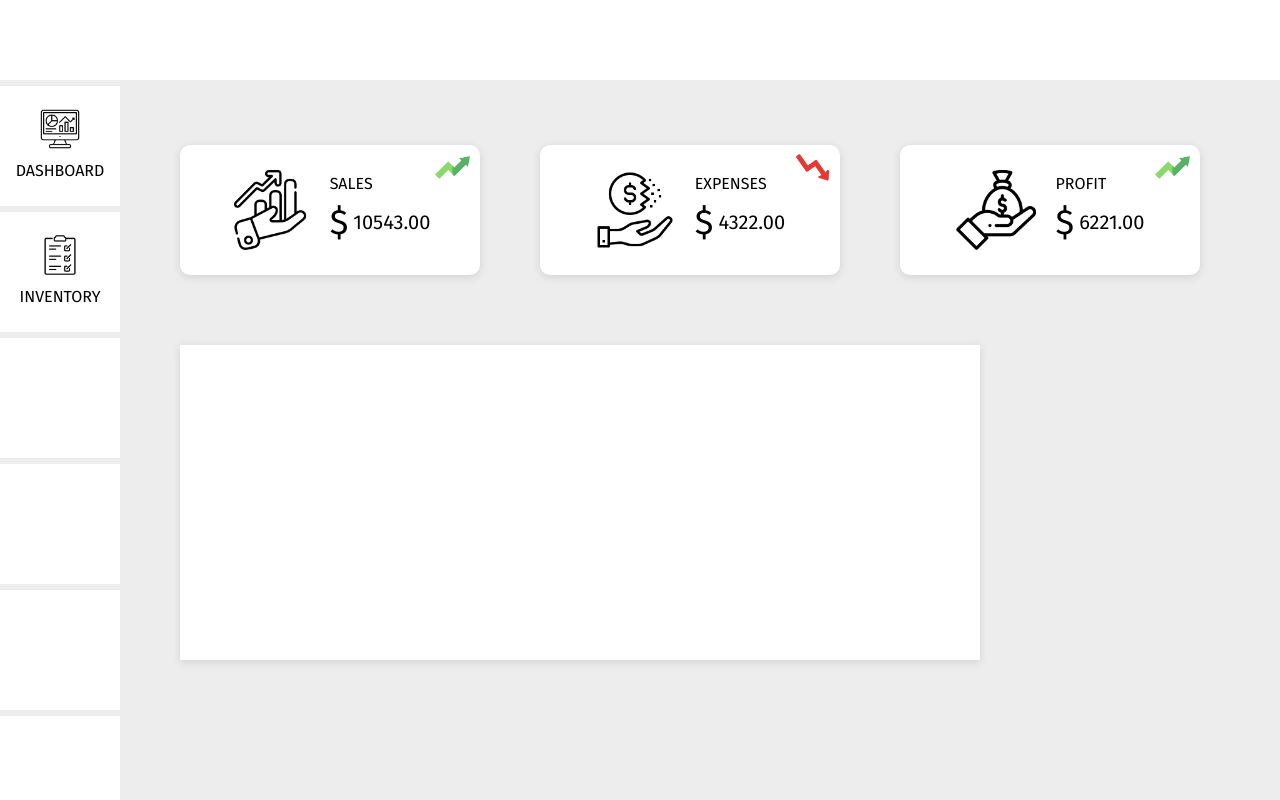
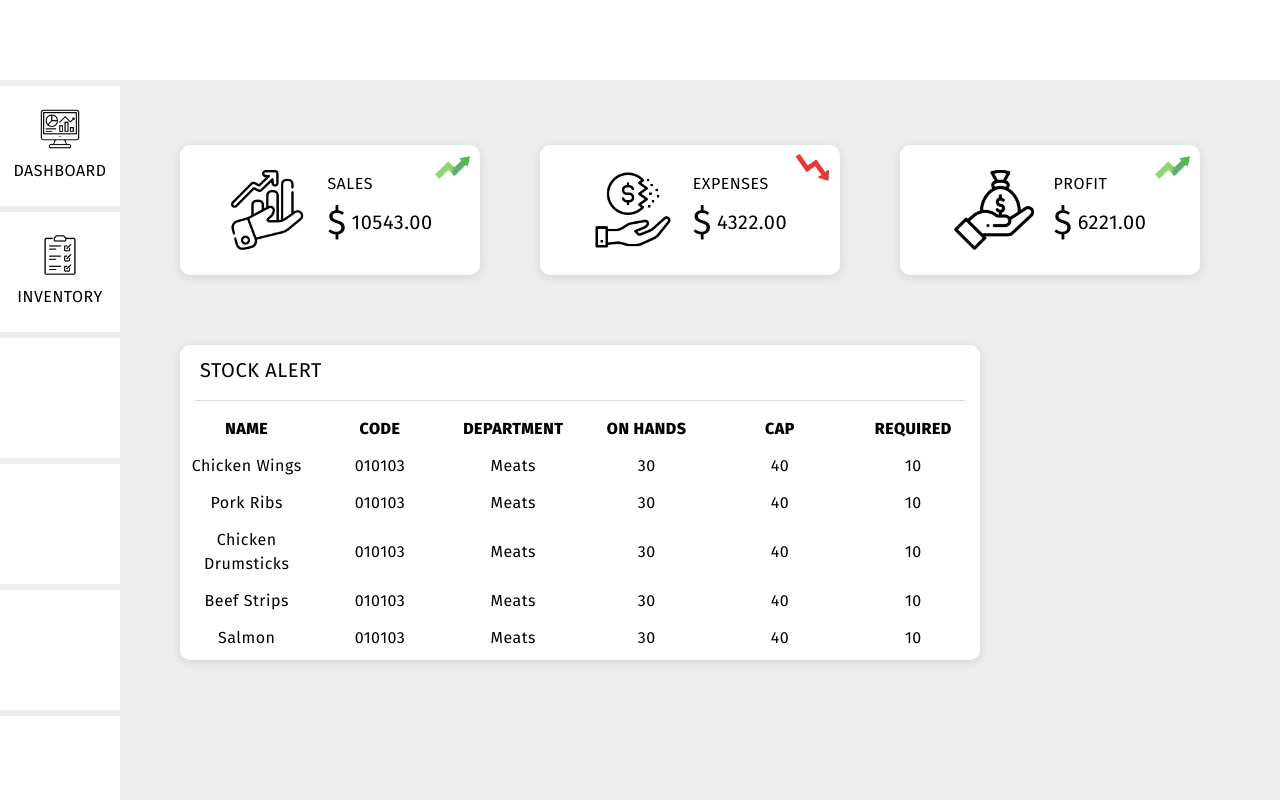
Before and after one commit to navrajkaler996/PrimeInventoryPro, a React (Vite) app in the folder client/: page / in a window 1280 px wide. Shown: the top 800 px of the page. Built offline with nearby package versions, Linux system fonts and the light colour scheme.

Commit message:
table added in StocksAlert

```diff
--- a/client/index.html
+++ b/client/index.html
@@ -15,6 +15,7 @@
       background-color: #EDEDED;
       font-family: 'Fira Sans', sans-serif;
       text-transform: uppercase;
+      letter-spacing: .5px;
      }
     </style>
   </head>
--- a/client/src/pages/Dashboard/Calculations.tsx
+++ b/client/src/pages/Dashboard/Calculations.tsx
@@ -15,7 +15,7 @@ const Calculations:React.FC = () => {
 
     return <div className="flex" id="dashboard-calculations">
             {calculations?.map((item) => {
-               return <div className="flex justify-center items-center relative w-[300px] h-[130px] bg-white ml-[60px] mt-[65px] rounded-primary shadow-custom">
+               return <div className="flex justify-center items-center relative w-[300px] h-[130px] bg-white ml-[60px] mt-[65px] rounded-custom shadow-custom">
                         <img src={getImage(item.type)} className="w-[80px] h-[80px]" />
                         <div className="flex flex-col ml-[20px]">
                             <p>{item.type}</p>
--- a/client/src/pages/Dashboard/StockAlert.tsx
+++ b/client/src/pages/Dashboard/StockAlert.tsx
@@ -1,7 +1,82 @@
 export const StockAlerts:React.FC = () => {
 
     return <div id="dashboard-stockalerts">
-        <div className="w-[800px] h-[315px] bg-white mt-[70px] ml-[60px] shadow-custom">
+        <div className="w-[800px] h-[315px] bg-white mt-[70px] ml-[60px] rounded-custom shadow-custom overflow-auto">
+            <h1 className="ml-[20px] pt-[10px] text-[20px]">Stock alert</h1>
+            <hr className="m-[15px] text-gray" />
+            <div>
+                <table className="table-fixed w-[100%] border-seperate border-spacing-y-3">
+                    <thead className="sticky top-0 bg-white">
+                        <tr>
+                            <th>Name</th>
+                            <th>Code</th>
+                            <th>Department</th>
+                            <th>On hands</th>
+                            <th>Cap</th>
+                            <th>Required</th>
+                        </tr>
+                    </thead>
+                    <tbody className="text-center capitalize">
+                        <tr className="mt-[40px]">
+                            <td className="pt-3">Chicken wings</td>
+                            <td className="pt-3">010103</td>
+                            <td className="pt-3">Meats</td>
+                            <td className="pt-3">30</td>
+                            <td className="pt-3">40</td>
+                            <td className="pt-3">10</td>
+                        </tr>
+                        <tr className="mt-[40px]">
+                            <td className="pt-3">Pork ribs</td>
+                            <td className="pt-3">010103</td>
+                            <td className="pt-3">Meats</td>
+                            <td className="pt-3">30</td>
+                            <td className="pt-3">40</td>
+                            <td className="pt-3">10</td>
+                        </tr>
+                        <tr className="mt-[40px]">
+                            <td className="pt-3">Chicken drumsticks</td>
+                            <td className="pt-3">010103</td>
+                            <td className="pt-3">Meats</td>
+                            <td className="pt-3">30</td>
+                            <td className="pt-3">40</td>
+                            <td className="pt-3">10</td>
+                        </tr>
+                        <tr className="mt-[40px]">
+                            <td className="pt-3">Beef strips</td>
+                            <td className="pt-3">010103</td>
+                            <td className="pt-3">Meats</td>
+                            <td className="pt-3">30</td>
+                            <td className="pt-3">40</td>
+                            <td className="pt-3">10</td>
+                        </tr>
+                        <tr className="mt-[40px]">
+                            <td className="pt-3">Salmon</td>
+                            <td className="pt-3">010103</td>
+                            <td className="pt-3">Meats</td>
+                            <td className="pt-3">30</td>
+                            <td className="pt-3">40</td>
+                            <td className="pt-3">10</td>
+                        </tr>
+                        <tr className="mt-[40px]">
+                            <td className="pt-3">Mild italian sausages</td>
+                            <td className="pt-3">010103</td>
+                            <td className="pt-3">Meats</td>
+                            <td className="pt-3">30</td>
+                            <td className="pt-3">40</td>
+                            <td className="pt-3">10</td>
+                        </tr>
+                        <tr className="mt-[40px]">
+                            <td className="pt-3">Chicken boneless breast</td>
+                            <td className="pt-3">010103</td>
+                            <td className="pt-3">Meats</td>
+                            <td className="pt-3">30</td>
+                            <td className="pt-3">40</td>
+                            <td className="pt-3">10</td>
+                        </tr>
+
+                    </tbody>
+                </table>
+            </div>
 
         </div>
     </div>
--- a/client/tailwind.config.js
+++ b/client/tailwind.config.js
@@ -5,14 +5,14 @@ export default {
     colors: {
       transparent: "transparent",
       current: "currentColor",
-      gray: "#EDEDED",
+      gray: "#DDD",
       white: "#FFF",
       black: "#000",
       primary: "#0FF8FF",
     },
 
     borderRadius: {
-      primary: "10px",
+      custom: "10px",
     },
     extend: {
       height: {
```
